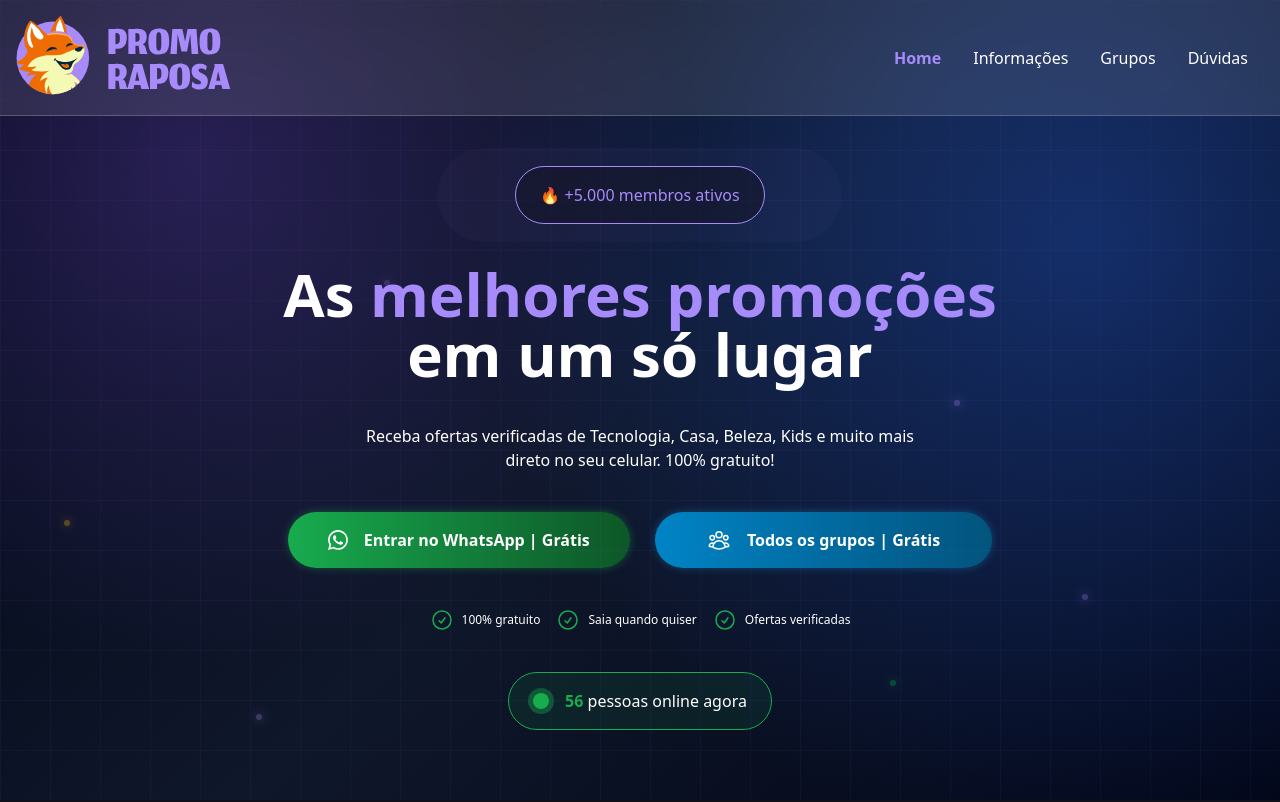
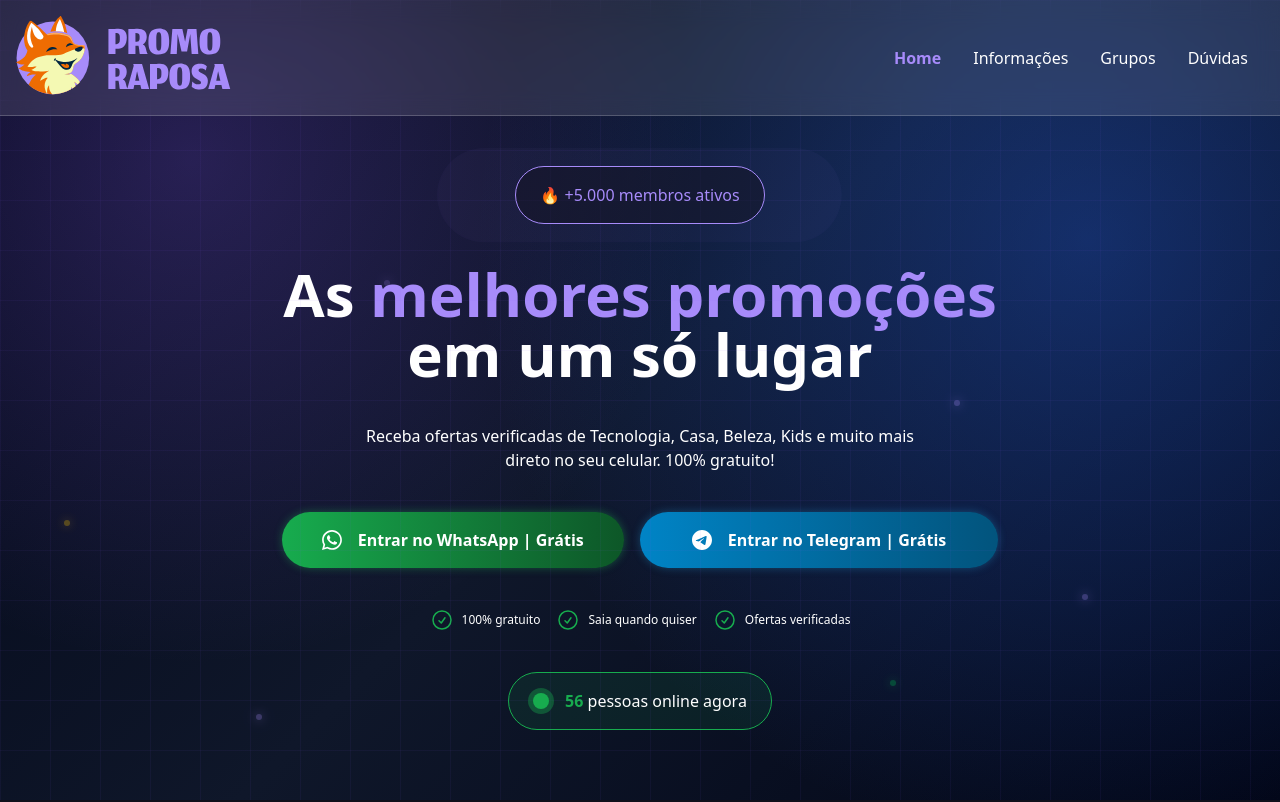
Before and after one commit to hallan-n/promo-raposa, a React (Vite) app: page / in a window 1280 px wide. Shown: the top 802 px of the page. Built offline with nearby package versions, Linux system fonts and the light colour scheme.

Commit message:
Add Telegram support and update group links in Group and Home components

```diff
--- a/src/components/Group.jsx
+++ b/src/components/Group.jsx
@@ -1,7 +1,8 @@
 
 import logo_wpp from "../assets/whatsapp.svg"
+import logo_telegram from "../assets/telegram.svg"
 
-export default function Group({img, description, group_link}) {
+export default function Group({ img, description, wpp_link, telegram_link }) {
     return (
         <div className="h-full flex flex-col justify-between gap-6 border border-gray-700 rounded-2xl p-6 md:p-8 bg-[#1B1B26] hover:shadow-[0_0_20px_rgba(167,139,250,0.35)] transition-all duration-300">
 
@@ -10,12 +11,14 @@ export default function Group({img, description, group_link}) {
             <div className="flex flex-col flex-grow justify-between">
                 <p className="text-white my-4 text-base md:text-lg">{description}</p>
 
-                <button className="cursor-pointer hover:scale-105 flex items-center justify-center gap-4 w-full rounded-lg px-4 py-3 md:py-4 bg-gradient-to-r from-[#17AC4E] to-[#0D5728] shadow-[0_0_8px_rgba(34,197,94,0.35)] hover:shadow-[0_0_12px_rgba(34,197,94,0.45)] transition-all duration-300">
-                    <div className="flex items-center gap-3">
-                        <img src={logo_wpp} className="w-5 md:w-6" alt="" />
-                        <a href={group_link} className="font-bold text-white text-sm md:text-base text-nowrap">Entrar no Grupo</a>
-                    </div>
-                </button>
+                <a href={wpp_link} className="mb-2 font-bold text-white cursor-pointer hover:scale-105 flex items-center justify-center gap-4 w-full rounded-lg px-4 py-3 md:py-4 bg-gradient-to-r from-[#17AC4E] to-[#0D5728] shadow-[0_0_8px_rgba(34,197,94,0.35)] hover:shadow-[0_0_12px_rgba(34,197,94,0.45)] transition-all duration-300">
+                    <img src={logo_wpp} className="w-5 md:w-6" alt="" />
+                    <span>Entrar no Grupo</span>
+                </a>
+                <a href={telegram_link} className="font-bold text-white cursor-pointer hover:scale-105 flex items-center justify-center gap-4 w-full rounded-lg px-4 py-3 md:py-4 bg-gradient-to-r from-[#0084C6] to-[#02547D] shadow-[0_0_8px_rgba(34,158,217,0.35)] hover:shadow-[0_0_12px_rgba(34,158,217,0.45)] transition-all duration-300">
+                    <img src={logo_telegram} className="w-5 md:w-6" alt="" />
+                    <span>Entrar no Grupo</span>
+                </a>
             </div>
 
         </div>
--- a/src/pages/Groups.jsx
+++ b/src/pages/Groups.jsx
@@ -19,25 +19,25 @@ export default function Groups() {
                 <p className="text-center uppercase text-2xl font-bold text-primary mt-2 mb-6">Acesse nossos grupos</p>
 
                 <div className="flex flex-col gap-4">
-                    <div className="grid grid-cols-1 sm:grid-cols-2 lg:grid-cols-4 gap-6 max-w-[1120px] mx-auto px-4">
+                    <div className="grid grid-cols-1 sm:grid-cols-2 lg:grid-cols-4 gap-6 container mx-auto px-4">
 
                         <FadeIn>
-                            <Group img={casa} description="Os melhores achadinhos para sua casa com descontos imperdíveis, tudo em um só lugar." group_link="https://chat.whatsapp.com/ENCVj8nvoNwCOFR1sj3raK?fbclid=PAZXh0bgNhZW0CMTEAc3J0YwZhcHBfaWQMMjU2MjgxMDQwNTU4AAGn-QZln_LB3cDHcYEcUudEHsTf0AUrN7xL7NZFSHlQEUerWooG2XNysgTbOig_aem_wPiGBdapCY3VaWg2H9cgQg" />
+                            <Group img={casa} description="Os melhores achadinhos para sua casa com descontos imperdíveis, tudo em um só lugar." wpp_link="https://chat.whatsapp.com/ENCVj8nvoNwCOFR1sj3raK" telegram_link="https://t.me/raposacasa"/>
                         </FadeIn>
 
 
                         <FadeIn delay={100}>
-                            <Group img={kids} description="Os melhores achadinhos para o mundo infantil com descontos imperdíveis, tudo em um só lugar." group_link="https://chat.whatsapp.com/DNQVU1tmqDmEYfl9uz2tnI?fbclid=PAZXh0bgNhZW0CMTEAc3J0YwZhcHBfaWQMMjU2MjgxMDQwNTU4AAGnfBsFbIxYf1rpWsmqsg6Bzs4vVb6I1W0RozkXXpimArXReNCdVJAvz8Pmp7U_aem_66DAykvqpgfi0rq8KDAbyw" />
+                            <Group img={kids} description="Os melhores achadinhos para o mundo infantil com descontos imperdíveis, tudo em um só lugar." wpp_link="https://chat.whatsapp.com/DNQVU1tmqDmEYfl9uz2tnI" telegram_link="https://t.me/raposakids"/>
                         </FadeIn>
 
 
                         <FadeIn delay={200}>
-                            <Group img={tech} description="Os melhores achadinhos de tecnologia com descontos imperdíveis, tudo em um só lugar." group_link="https://chat.whatsapp.com/GKoCh4z7HInLxTTnR84Jbi?mode=gi_t&fbclid=PAZXh0bgNhZW0CMTEAc3J0YwZhcHBfaWQMMjU2MjgxMDQwNTU4AAGnXAxM1oK9MDs9dBXErgWxyJc2yI20PL8b3nvXZkjHWn4N79w7DhpSEMIFoq4_aem_bcdbt_XTW0xx0YKgjnedIA" />
+                            <Group img={tech} description="Os melhores achadinhos de tecnologia com descontos imperdíveis, tudo em um só lugar." wpp_link="https://chat.whatsapp.com/GKoCh4z7HInLxTTnR84Jbi" telegram_link="https://t.me/raposatech"/>
                         </FadeIn>
 
 
                         <FadeIn delay={300}>
-                            <Group img={beleza} description="Os melhores achadinhos de beleza com descontos imperdíveis, tudo em um só lugar." group_link="https://chat.whatsapp.com/Drn6ZY3dmkQK36pcwmHhxS?fbclid=PAZXh0bgNhZW0CMTEAc3J0YwZhcHBfaWQMMjU2MjgxMDQwNTU4AAGn2lqevIihe4jDu3yWFENhpBSwr1za7FY3ksdjWlwsEIDahpcc61c5f5BL6bQ_aem_8U-tqafLoQHmOfsPEWic7g" />
+                            <Group img={beleza} description="Os melhores achadinhos de beleza com descontos imperdíveis, tudo em um só lugar." wpp_link="https://chat.whatsapp.com/Drn6ZY3dmkQK36pcwmHhxS" telegram_link="https://t.me/raposabeleza"/>
                         </FadeIn>
 
                     </div>
--- a/src/pages/Home.jsx
+++ b/src/pages/Home.jsx
@@ -1,6 +1,7 @@
 import { useEffect, useState } from "react"
 import { CheckCircleIcon, UserGroupIcon } from "@heroicons/react/24/outline"
 import logo_wpp from "../assets/whatsapp.svg"
+import logo_telegram from "../assets/telegram.svg"
 
 export default function Home() {
     const SPEED = 1200
@@ -61,14 +62,14 @@ export default function Home() {
                 <p className="text-center text-white max-w-[550px] mx-auto">Receba ofertas verificadas de Tecnologia, Casa, Beleza, Kids e muito mais direto no seu celular. 100% gratuito!</p>
 
                 <div className="flex flex-col md:flex-row gap-4">
-                    <a href="https://chat.whatsapp.com/ENCVj8nvoNwCOFR1sj3raK?fbclid=PAZXh0bgNhZW0CMTEAc3J0YwZhcHBfaWQMMjU2MjgxMDQwNTU4AAGn-QZln_LB3cDHcYEcUudEHsTf0AUrN7xL7NZFSHlQEUerWooG2XNysgTbOig_aem_wPiGBdapCY3VaWg2H9cgQg" className="hover:scale-105 flex items-center gap-4 cursor-pointer mx-auto rounded-full px-10 p-4 bg-gradient-to-r from-[#17AC4E] to-[#0D5728] shadow-[0_0_8px_rgba(34,197,94,0.35)] hover:shadow-[0_0_12px_rgba(34,197,94,0.45)] transition-all duration-300">
+                    <a href="https://chat.whatsapp.com/ENCVj8nvoNwCOFR1sj3raK" className="hover:scale-105 flex items-center gap-4 cursor-pointer mx-auto rounded-full px-10 p-4 bg-gradient-to-r from-[#17AC4E] to-[#0D5728] shadow-[0_0_8px_rgba(34,197,94,0.35)] hover:shadow-[0_0_12px_rgba(34,197,94,0.45)] transition-all duration-300">
                         <img src={logo_wpp} alt="" />
                         <p className="font-bold text-white">Entrar no WhatsApp | Grátis</p>
                     </a>
 
-                    <a href="#groups" className="hover:scale-105 flex items-center gap-4 cursor-pointer mx-auto rounded-full px-13 p-4 bg-gradient-to-r from-[#0084C6] to-[#02547D] shadow-[0_0_8px_rgba(34,158,217,0.35)] hover:shadow-[0_0_12px_rgba(34,158,217,0.45)] transition-all duration-300">
-                        <UserGroupIcon className="w-6 h-6 text-white" />
-                        <p className="font-bold text-white">Todos os grupos | Grátis</p>
+                    <a href="https://t.me/raposacasa" className="hover:scale-105 flex items-center gap-4 cursor-pointer mx-auto rounded-full px-13 p-4 bg-gradient-to-r from-[#0084C6] to-[#02547D] shadow-[0_0_8px_rgba(34,158,217,0.35)] hover:shadow-[0_0_12px_rgba(34,158,217,0.45)] transition-all duration-300">
+                        <img src={logo_telegram} alt="" />
+                        <p className="font-bold text-white">Entrar no Telegram | Grátis</p>
                     </a>
                 </div>
 
```
